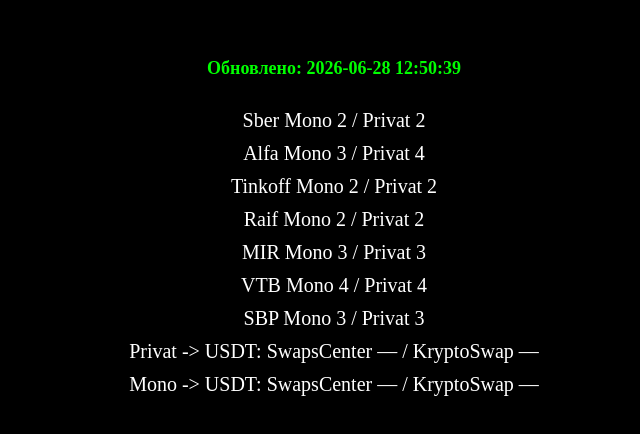
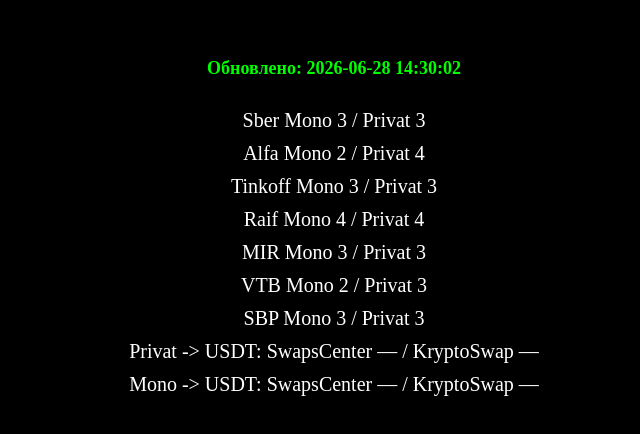
Before and after one commit to ks20111986/son-test, a plain HTML site: page index.html in a window 1280 px wide. Shown: the part 180-614 px from the top of the page, 306-946 px from the left. Drawn offline with Linux system fonts and the light colour scheme.

Commit message:
deploy: 87e6ba9a2c73529bb509dd61b6271907d2bf15be

```diff
--- a/index.html
+++ b/index.html
@@ -27,6 +27,6 @@
   </style>
 </head>
 <body>
-  <div class="line"><h2>Обновлено: 2026-06-28 12:50:39</h2></div><div class="line">Sber Mono 2 / Privat 2</div><div class="line">Alfa Mono 3 / Privat 4</div><div class="line">Tinkoff Mono 2 / Privat 2</div><div class="line">Raif Mono 2 / Privat 2</div><div class="line">MIR Mono 3 / Privat 3</div><div class="line">VTB Mono 4 / Privat 4</div><div class="line">SBP Mono 3 / Privat 3</div><div class="line">Privat -> USDT: SwapsCenter — / KryptoSwap —</div><div class="line">Mono -> USDT: SwapsCenter — / KryptoSwap —</div>
+  <div class="line"><h2>Обновлено: 2026-06-28 14:30:02</h2></div><div class="line">Sber Mono 3 / Privat 3</div><div class="line">Alfa Mono 2 / Privat 4</div><div class="line">Tinkoff Mono 3 / Privat 3</div><div class="line">Raif Mono 4 / Privat 4</div><div class="line">MIR Mono 3 / Privat 3</div><div class="line">VTB Mono 2 / Privat 3</div><div class="line">SBP Mono 3 / Privat 3</div><div class="line">Privat -> USDT: SwapsCenter — / KryptoSwap —</div><div class="line">Mono -> USDT: SwapsCenter — / KryptoSwap —</div>
 </body>
 </html>
```
